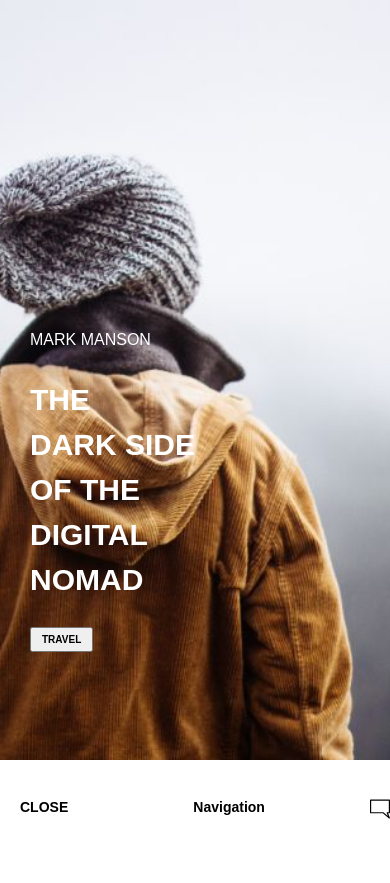
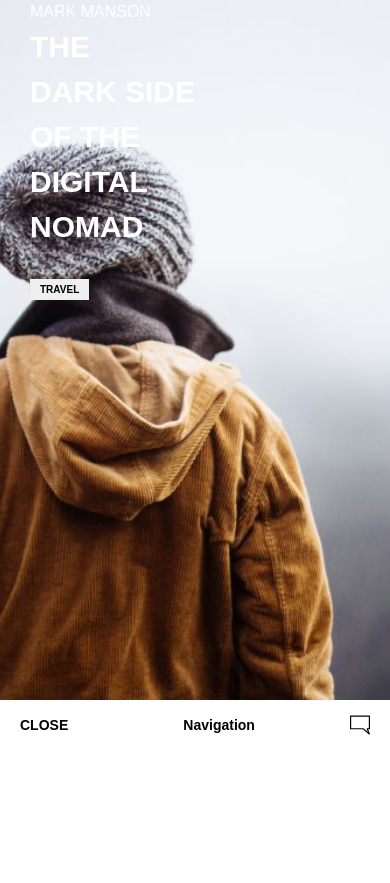
Before and after one commit to iagobalbino/mobile-blog-path-interface, a plain HTML site: page mobile-blog-path-interface/blog_interface.html in a window 390 px wide. After the commit the page ends 844 px from the top, so only its background shows below. Drawn offline with Linux system fonts and the light colour scheme.

Commit message:
index.html e style.css do mobile blog renomeados

```diff
--- a/mobile-blog-path-interface/index.html
+++ b/mobile-blog-path-interface/blog_interface.html
@@ -3,10 +3,10 @@
 
     <head>
         <meta charset="utf-8">
-        <meta name="viewport" content="width=device-width">
+        <meta name="viewport" content="width=device-width, initial-scale=1">
         <title>The dark side of the digital nomad</title>
 
-        <link rel="stylesheet" href="style/styles.css">
+        <link rel="stylesheet" href="style/blog_interface.css">
     </head>
 
     <body>
@@ -20,12 +20,10 @@
             </div>
         </section>
 
-        <section class="nav">
+        <nav class="nav">
             <a class="maiusculo">Close</a>
-
             <a>Navigation</a>
-
             <img class="comentario" src="../mobile-blog-path-interface/images/icones/comment.svg"></img>
-        </section>
+        </nav>
     </body>
 </hmtl>
--- /dev/null
+++ b/mobile-blog-path-interface/style/blog_interface.css
@@ -0,0 +1,120 @@
+* {
+  padding: 0;
+  margin: 0;
+  border: 0;
+  box-sizing: border-box;
+}
+
+body {
+  font-family: sans-serif;
+  margin: 0;
+}
+
+.main {
+  background-image: url("../images/img_girl.jpg");
+  background-size: cover;
+  background-position: right;
+  width: 100%;
+  height: 700px;
+}
+
+
+.maiusculo {
+  text-transform: uppercase;
+}
+
+
+.main h1, p {
+  color: #fff;
+  line-height: 1.5;
+}
+
+
+.main h1 {
+  font-size: 30px;
+}
+
+
+.botao {
+  font-size: 10px;
+  font-weight: bold;
+  padding: 5px 10px;
+  margin-top: 30px;
+}
+
+
+.nav {
+  font-size: 14px;
+  font-weight: bold;
+  width: 100%;
+  height: 50px;
+  padding-right: 20px;
+
+  display: flex;
+  flex-wrap: nowrap;
+  justify-content: space-between;
+  align-items: center;
+}
+
+.nav a {
+  color: #000;
+  padding-left: 20px;
+}
+
+.comentario {
+  width: 20px;
+  height: 20px;
+}
+
+@media (max-width: 1024px) {
+  .main {
+    background-image: url("../images/img_girl.jpg");
+    background-size: cover;
+    background-position: right;
+    width: 100%;
+    height: 700px;
+  }
+
+  .main h1, p {
+    color: #fff;
+    line-height: 1.5;
+  }
+
+  .main h1 {
+    font-size: 30px;
+  }
+
+  .main-inner {
+    margin-left: 30px;
+  }
+
+  .botao {
+    font-size: 10px;
+    font-weight: bold;
+    padding: 5px 10px;
+    margin-top: 30px;
+  }
+
+  .nav {
+    font-size: 14px;
+    font-weight: bold;
+    width: 100%;
+    height: 50px;
+    padding-right: 20px;
+
+    display: flex;
+    flex-wrap: nowrap;
+    justify-content: space-between;
+    align-items: center;
+  }
+
+  .nav a {
+    color: #000;
+    padding-left: 20px;
+  }
+
+  .comentario {
+    width: 20px;
+    height: 20px;
+  }
+}
--- a/mobile-blog-path-interface/style/styles.css
+++ /dev/null
@@ -1,60 +0,0 @@
-@media (max-width: 1024px) {
-  body {
-    font-family: sans-serif;
-    margin: 0;
-  }
-
-  .main {
-    background-image: url("../images/img_girl.jpg");
-    background-size: cover;
-    background-position: 90%;
-    width: 100vw;
-    height: 90vh;
-  }
-
-  .maiusculo {
-    text-transform: uppercase;
-  }
-
-  .main h1,
-  p {
-    color: #fff;
-    line-height: 1.5;
-  }
-
-  .main h1 {
-    font-size: 30px;
-  }
-
-  .main-inner {
-    padding-top: 80%;
-    margin-left: 30px;
-  }
-
-  .botao {
-    font-size: 10px;
-    font-weight: bold;
-    padding: 5px 10px;
-  }
-
-  .nav {
-    font-size: 14px;
-    font-weight: bold;
-    width: 100vw;
-    height: 10vh;
-    display: flex;
-    flex-wrap: nowrap;
-    justify-content: space-between;
-    margin-top: 10%;
-  }
-
-  .nav a {
-    color: #000;
-    margin: 0 20px 0 20px;
-  }
-
-  .comentario {
-    height: 20px;
-    font-weight: 20px;
-  }
-}
```
